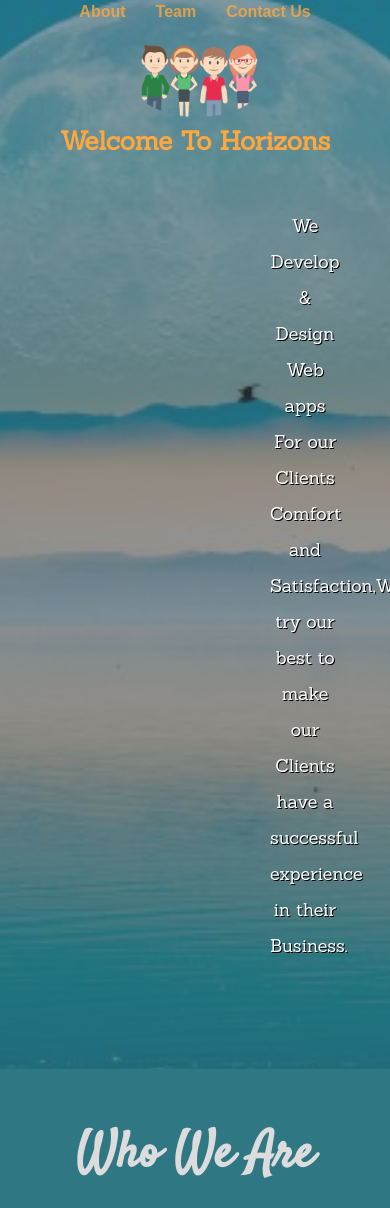
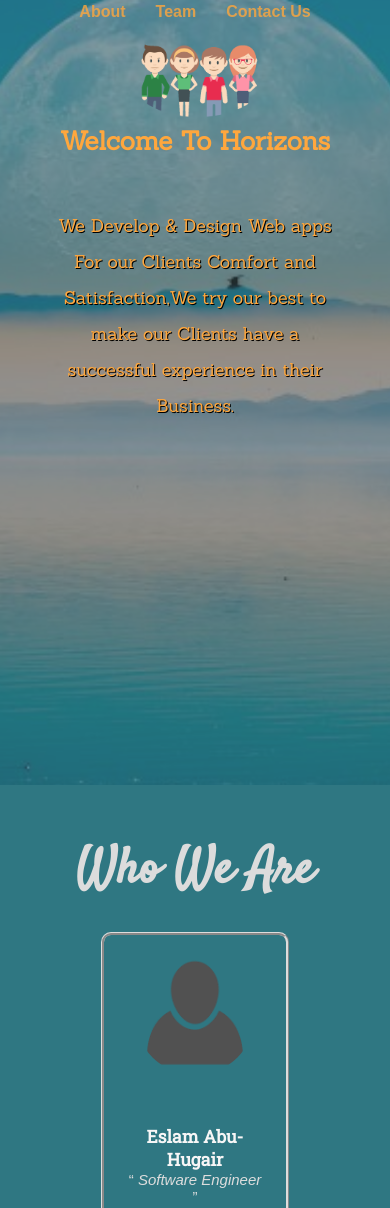
Before and after one commit to FACG2/Horizons, a plain HTML site: page index.html in a window 390 px wide. Shown: the part 49-1257 px from the top of the page. Drawn offline with Linux system fonts and the light colour scheme.

Commit message:
fixing the responsie issues

```diff
--- a/style.css
+++ b/style.css
@@ -223,6 +223,8 @@ footer
     padding: 100px 50px;
   }
 
+
+
   .our-us h2
   {
     font-size: 70px;
@@ -293,6 +295,13 @@ footer
   font-size: 16px;
   text-shadow: 1px 1px #000;
   }
+
+	#About p {
+		color: #ffa73d;
+		font-size: 18px;
+		margin: 0 auto;
+
+	}
 
   .back-color
   {
@@ -422,31 +431,37 @@ footer
       float: none;
       display: inline-block;
       width: 80%;
+			position: relative;
     }
 
     .our-team figure .p-head
     {
       margin-top: 30px;
       text-transform: capitalize;
+
     }
 
     .our-team figure .p-head h3
     {
       font-family: 'Roboto Slab', serif;
 			color: #f7f6f6;
+			margin-top: 170px;
     }
     .our-team figure .p-head q {
       color: #DDD;
     }
     .our-team figure .p1
     {
-      width: 160px;
-      height: 160px;
+      width: 120px;
+      height: 120px;
       -webkit-border-radius: 50%;
       -moz-border-radius: 50%;
       -o-border-radius: 50%;
       -ms-border-radius: 50%;
       border-radius: 50%;
+			position: absolute;
+			margin:20px 0 0 -60px;
+			top: 0;
     }
     .our-team figure .social{
       margin-top:35px;
@@ -458,4 +473,9 @@ footer
 
     }
 
+		.btn {
+			padding: 10px 155px;
+    	border-radius: 5px;
+		}
+
   }
```
